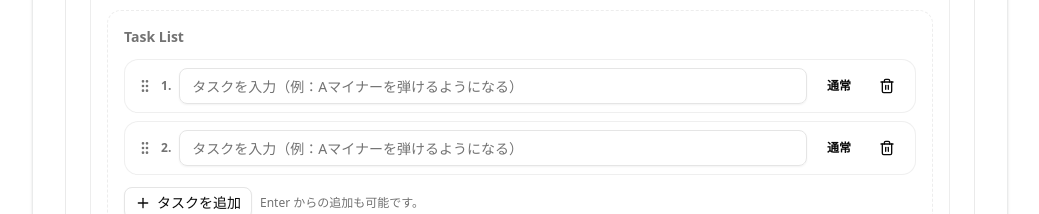
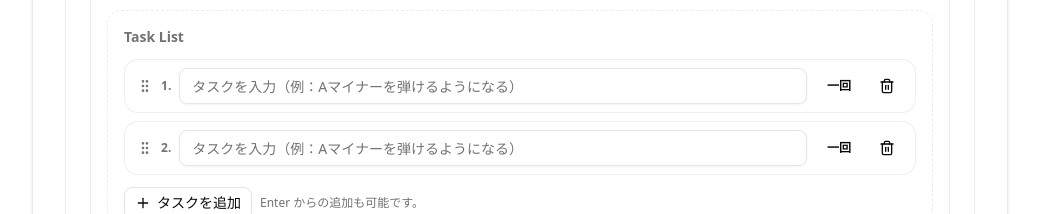
Before and after one commit to Ken1011-philo/monotodo-app, a React (Vite) app: page /plan in a window 1280 px wide. Shown: the part 864-1078 px from the top of the page, without its empty margins (120-1159 px from the left). Built offline with nearby package versions, Linux system fonts and the light colour scheme; no server answers.

Commit message:
taskの種類切り替え コンテキストの更新

```diff
--- a/src/pages/plan/PlanPage.tsx
+++ b/src/pages/plan/PlanPage.tsx
@@ -653,7 +653,7 @@ function TaskList({
                 aria-pressed={task.isLoop}
                 onClick={() => onToggleLoop(subgoal.id, task.id)}
               >
-                {task.isLoop ? "ループ" : "通常"}
+                {task.isLoop ? "定期" : "一回"}
               </Button>
               <Button
                 type="button"
```
